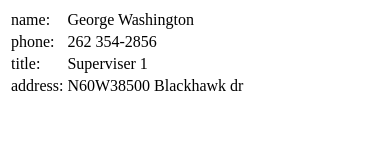
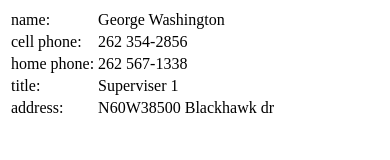
Before and after one commit to gsargent/learnProject1, a plain HTML site: page index.html in a window 390 px wide. Drawn offline with Linux system fonts and the light colour scheme.

Commit message:
now have cell and home phone

```diff
--- a/index.html
+++ b/index.html
@@ -9,8 +9,12 @@
                 <td>George Washington</td>
             </tr>
             <tr>
-                <td>phone:</td>
+                <td>cell phone:</td>
                 <td>262 354-2856</td>
+            </tr>
+            <tr>
+                <td>home phone:</td>
+                <td>262 567-1338</td>
             </tr>
             <tr>
                 <td>title:</td>
```
